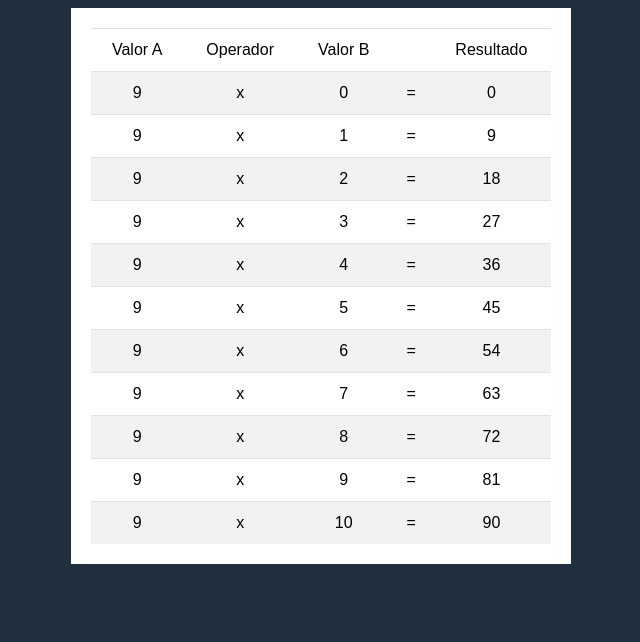
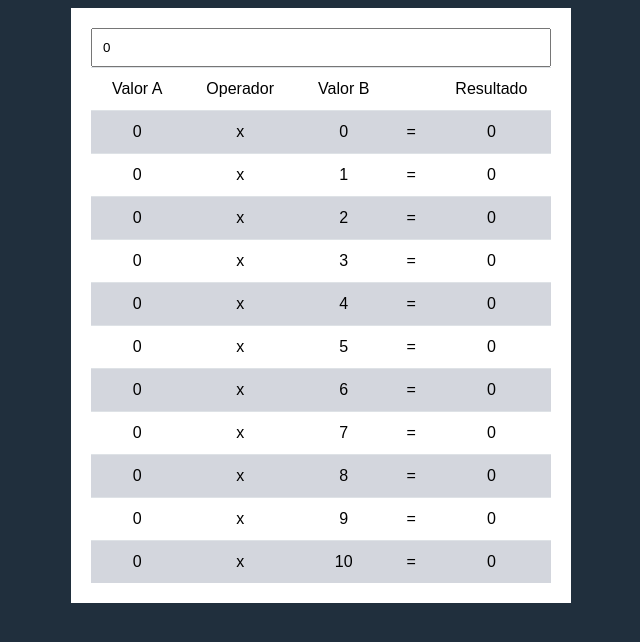
Before and after one commit to CamiNunes/ProjetoTabuada, a plain HTML site: page index.html in a window 1280 px wide. Shown: the whole page, without its empty margins (319-959 px from the left). Drawn offline with Linux system fonts and the light colour scheme.

Commit message:
Trabalhando com função no JavaScript;

```diff
--- a/assets/css/style.css
+++ b/assets/css/style.css
@@ -113,10 +113,15 @@ footer{
 }
 
 .content-tabuada tbody tr:nth-child(odd) {
-    background-color: rgb(0,0,0,.05);
+    background-color: rgba(36, 54, 88, 0.20);
 }
 
 .content-tabuada tbody tr:hover {
-    background-color: rgba(0,0,0,.15);
+    background-color: rgba(68, 16, 16, 0.15);
     cursor: pointer;
 }
+
+#valorA{
+    width: 100%;
+    padding: 10px;
+}
--- a/assets/js/index.js
+++ b/assets/js/index.js
@@ -1,5 +1,7 @@
+function calculaTabuada(){
+
     let tabuada = document.querySelector("#tabuada tbody");
-let valorA = 9;
+    let valorA = parseInt(document.querySelector("#valorA").value);
 
     tabuada.innerHTML = '';
 
@@ -22,3 +24,9 @@ for(let valorB = 0; valorB <= 10; valorB++){
         tabuada.append(tr);
 
     }
+
+}
+
+calculaTabuada();
+
+document.querySelector("#valorA").addEventListener('change', calculaTabuada);
--- a/index.html
+++ b/index.html
@@ -8,6 +8,7 @@
 </head>
 <body>
     <div class="content-tabuada">
+        <input type="number" id="valorA" value="0">
         <table id="tabuada">
             <thead>
                 <tr>
```
Lines whose indentation alone changed are shown as unchanged.
